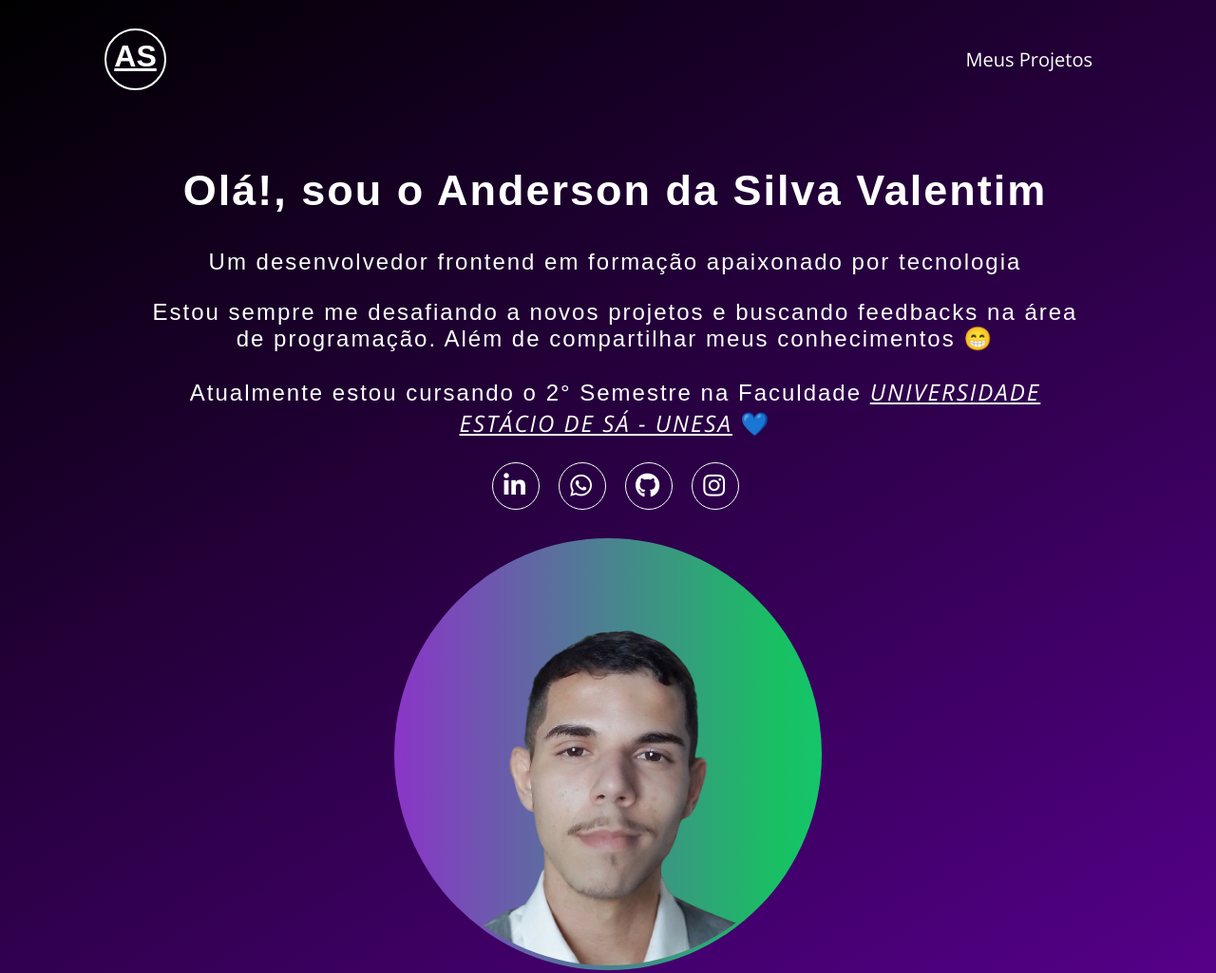
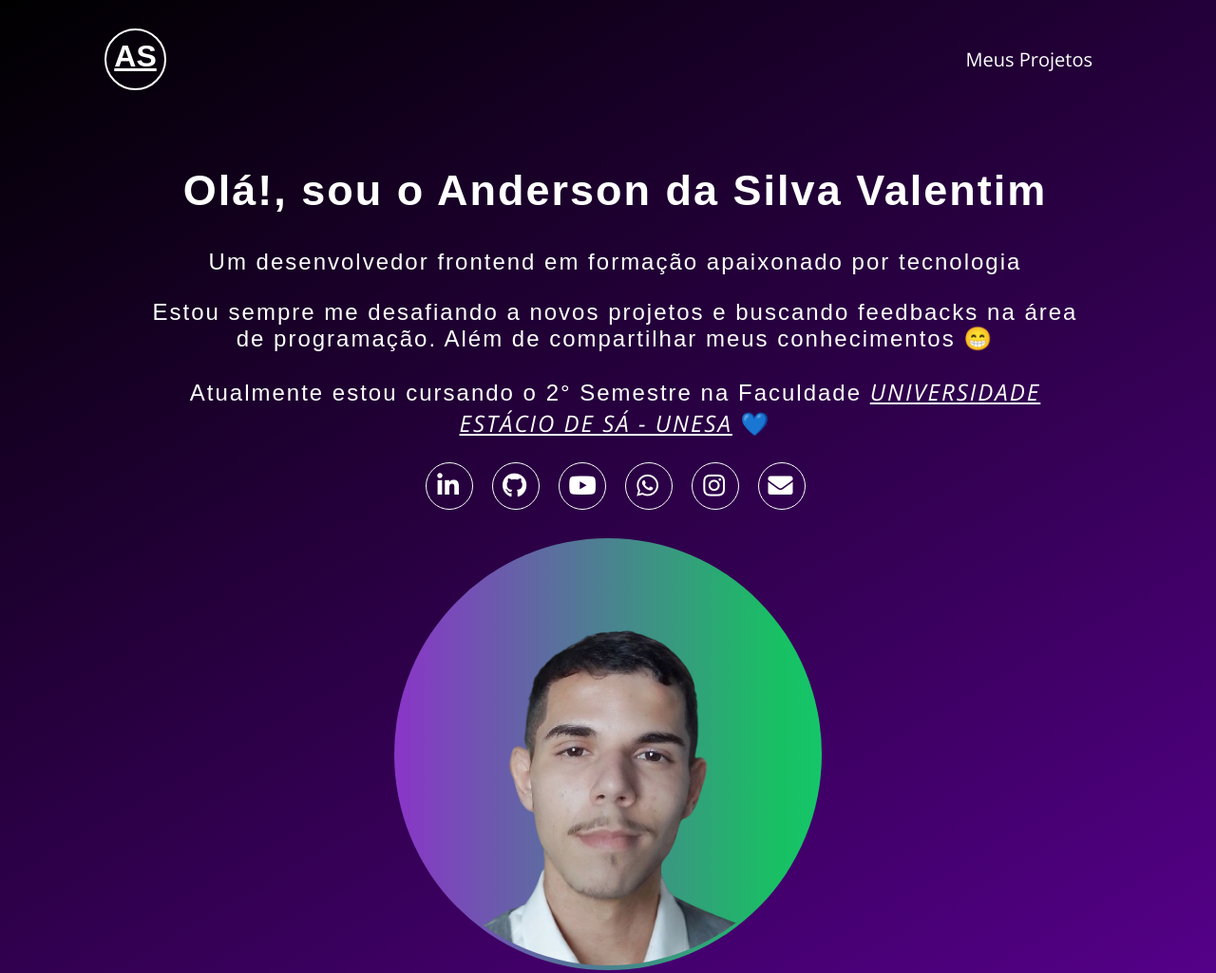
Before and after one commit to Anderson-Silva1/Portifolio, a plain HTML site: page index.html in a window 1280 px wide. Shown: the top 1025 px of the page at 95% size. Drawn offline with nearby package versions, Linux system fonts and the light colour scheme; files whose address does not match are found by name.

Commit message:
Atualização dos Links de contato

```diff
--- a/index.html
+++ b/index.html
@@ -47,11 +47,27 @@
                     class="link-estacio"><em>UNIVERSIDADE ESTÁCIO DE SÁ - UNESA</em></a> 💙</p>
 
             <ul class="rede-social">
+
                 <li>
-                    <a href="https://www.linkedin.com/in/andersonsilva-developer" title="Ir para o LinkedIn"
+                    <a href="https://www.linkedin.com/in/anderson-silva-developer" title="Ir para o LinkedIn"
                         target="_blank" rel="external">
                         <i class="fab fa-linkedin-in"></i>
                         <!-- Estamos usando uma biblioteca css importada, por isso não se faz necessário uma imagem para colocar na logo -->
+                    </a>
+                </li>
+
+                <li>
+                    <a href="https://github.com/Anderson-Silva1" title="Ir para o GitHub" target="_blank"
+                        rel="external">
+                        <i class="fab fa-github"></i>
+                    </a>
+                </li>
+
+
+                <li>
+                    <a href="https://www.youtube.com/@Anderson-dev360" title="Ir para o instagram" target="_blank"
+                        rel="external">
+                        <i class="fab fa-youtube"></i>
                     </a>
                 </li>
 
@@ -62,18 +78,19 @@
                 </li>
 
                 <li>
-                    <a href="https://github.com/Anderson-Silva1" title="Ir para o GitHub" target="_blank"
-                        rel="external">
-                        <i class="fab fa-github"></i>
-                    </a>
-                </li>
-
-                <li>
                     <a href="https://www.instagram.com/anderson_silva_developer/" title="Ir para o instagram" target="_blank"
                         rel="external">
                         <i class="fab fa-instagram"></i>
                     </a>
                 </li>
+
+                <li>
+                    <a href="mailto:anderson.developer360@gmail.com.br" title="Ir para o instagram" target="_blank"
+                        rel="external">
+                        <i class="fa fa-envelope"></i>
+                    </a>
+                </li>
+
             </ul>
         </div>
 
```
